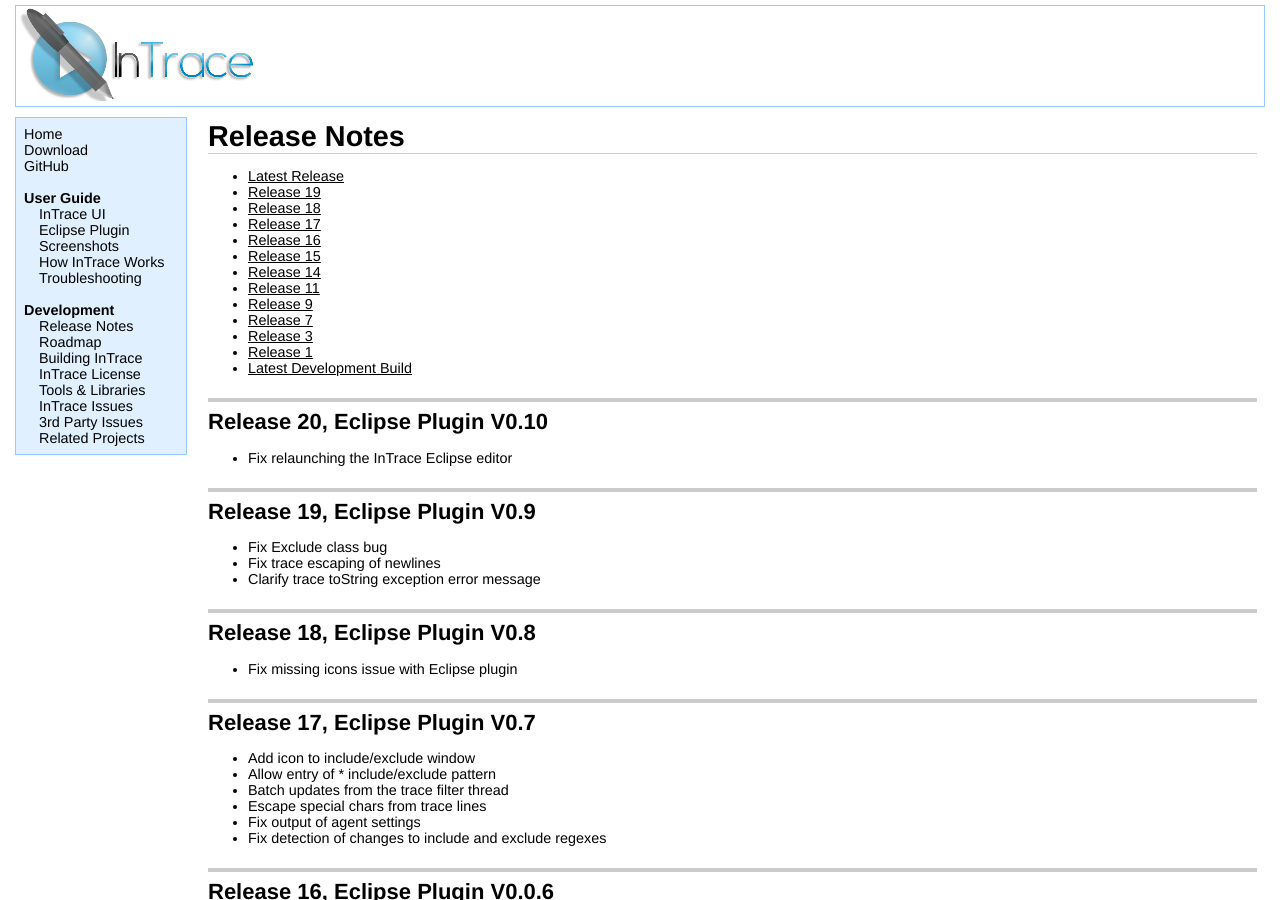
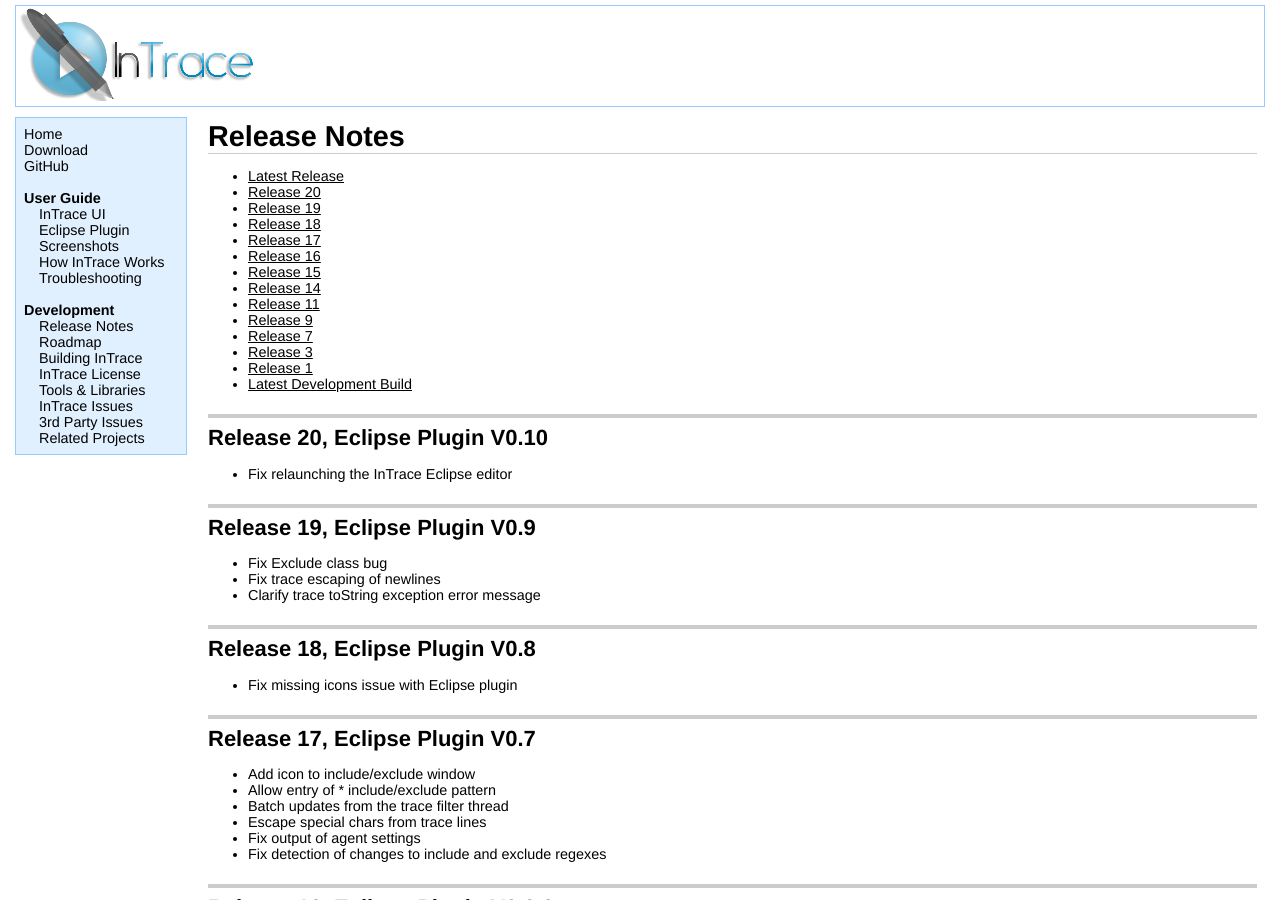
Before and after one commit to mchr3k/org.intrace, a Jekyll site: the page built from releasenotes.html, in a window 1280 px wide and 900 px high. Built offline with Jekyll 4.4.1, drawn with Linux system fonts in a browser that asks for light colours.

Commit message:
Add release 20 link

```diff
--- a/releasenotes.html
+++ b/releasenotes.html
@@ -6,6 +6,7 @@ title: InTrace - Release Notes
 
 <ul>
 <li><a href="http://github.com/mchr3k/org.intrace/tree/master/binaries/jars/latest_release/">Latest Release</a></li>
+	<li><a href="http://github.com/mchr3k/org.intrace/tree/master/binaries/jars/release_20/">Release 20</a></li>
 	<li><a href="http://github.com/mchr3k/org.intrace/tree/master/binaries/jars/release_19/">Release 19</a></li>
 	<li><a href="http://github.com/mchr3k/org.intrace/tree/master/binaries/jars/release_18/">Release 18</a></li>
 	<li><a href="http://github.com/mchr3k/org.intrace/tree/master/binaries/jars/release_17/">Release 17</a></li>
```
